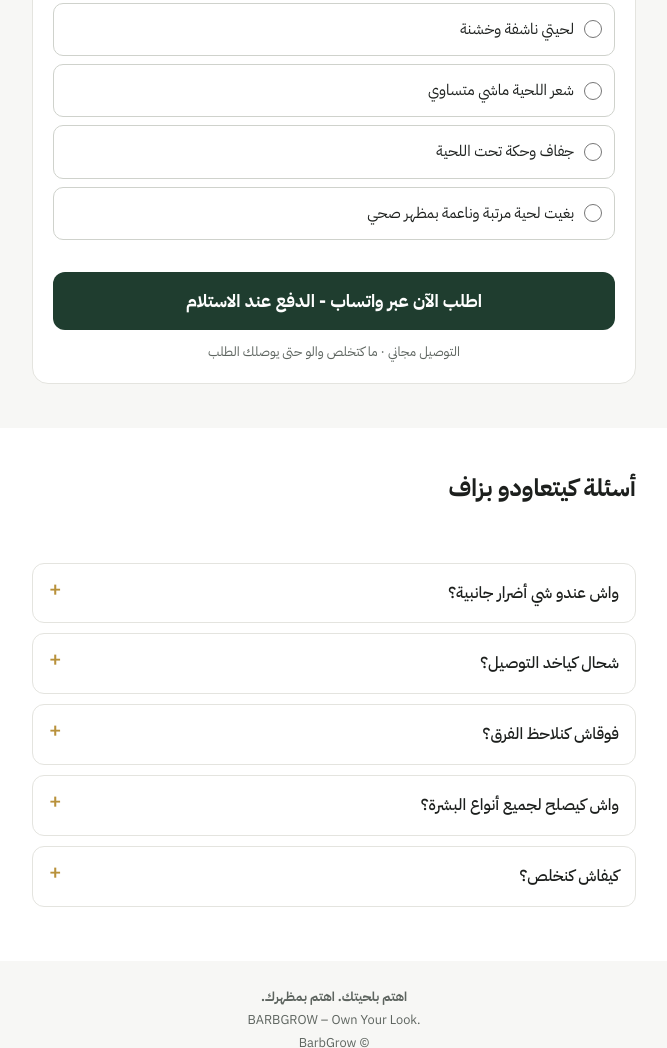
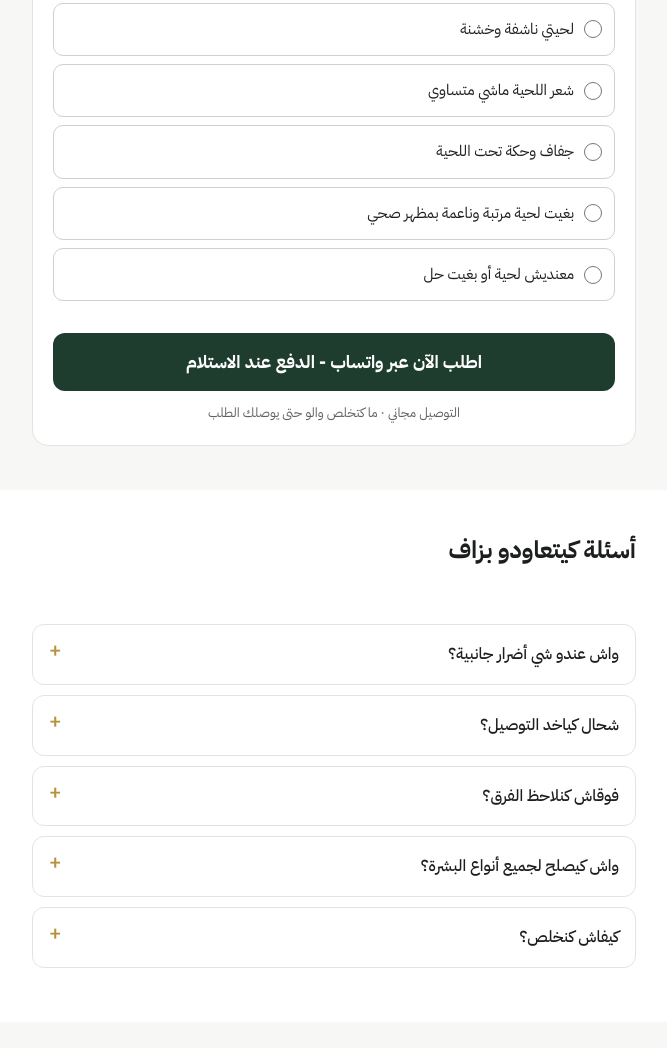
Before and after one commit to cvspin1/barbgrow, a plain HTML site: page index.html in a window 1280 px wide. Shown: the part 4224-5272 px from the top of the page, without its empty margins (306-973 px from the left). Drawn offline with Linux system fonts and the light colour scheme.

Commit message:
Add new radio option for no beard solution

```diff
--- a/index.html
+++ b/index.html
@@ -267,6 +267,7 @@ footer{text-align:center;color:var(--muted);font-size:.8rem;padding:24px 18px}
       <label class="opt"><input type="radio" name="problem" value="شعر اللحية ماشي متساوي"> شعر اللحية ماشي متساوي</label>
       <label class="opt"><input type="radio" name="problem" value="جفاف وحكة تحت اللحية"> جفاف وحكة تحت اللحية</label>
       <label class="opt"><input type="radio" name="problem" value="بغيت لحية مرتبة وناعمة بمظهر صحي"> بغيت لحية مرتبة وناعمة بمظهر صحي</label>
+      <label class="opt"><input type="radio" name="problem" value="معنديش لحية أو بغيت حل"> معنديش لحية أو بغيت حل</label>
     </div>
     <div class="err-msg" data-for="problem"></div>
 
```
